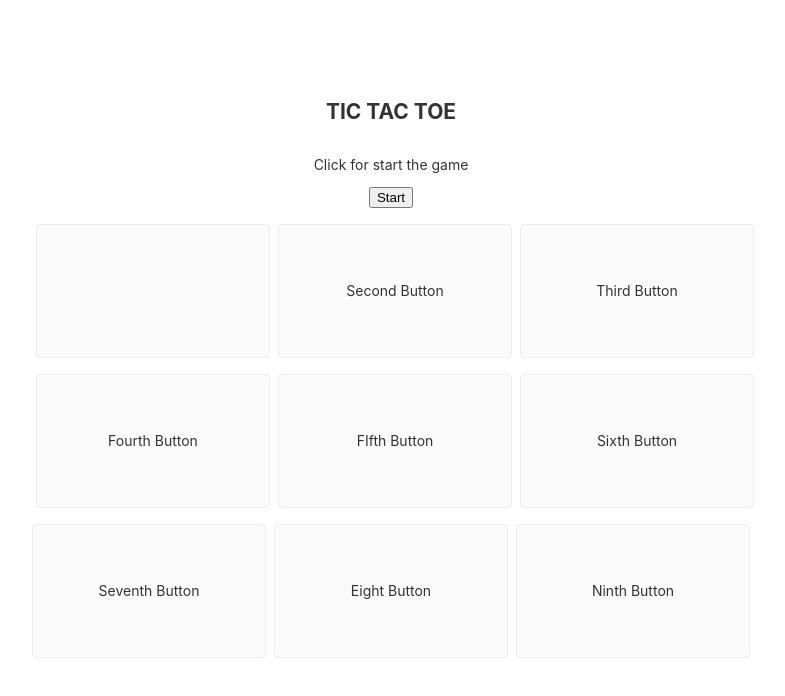
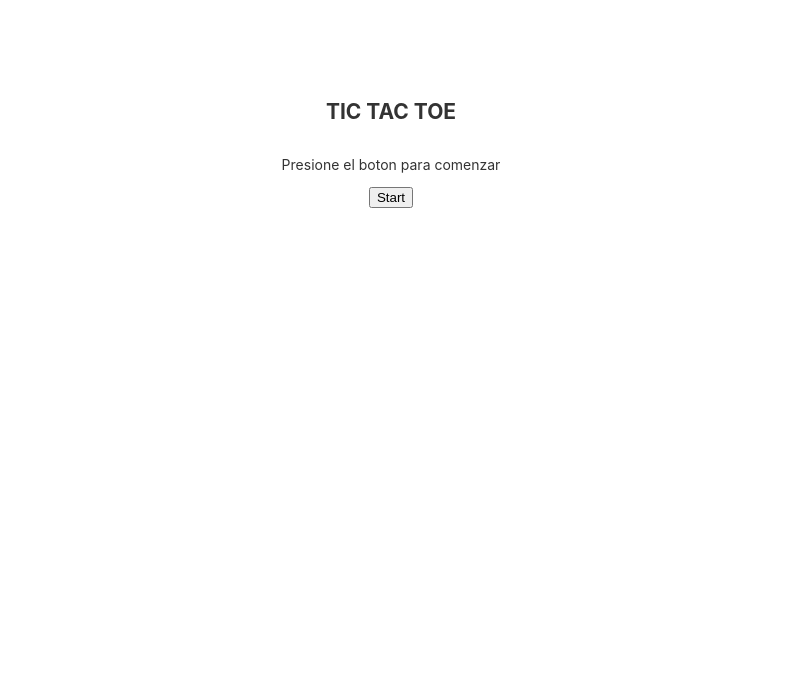
Before and after one commit to Spkspeed/tic-tac-toe, an Angular app in the folder my-game/: page / in a window 1280 px wide. Shown: the top 696 px of the page, without its empty margins (249-1034 px from the left). Built offline with nearby package versions, Linux system fonts and the light colour scheme.

Commit message:
more details

```diff
--- a/my-game/src/app/app.component.html
+++ b/my-game/src/app/app.component.html
@@ -51,6 +51,7 @@
     align-items: center;
     transition: all 0.2s ease-in-out;
     line-height: 24px;
+
   }
 
   .card-container .card:not(:last-child) {
@@ -82,47 +83,48 @@
 
   <!-- botones -->
   <h2>TIC TAC TOE</h2>
-  <p>Click for start the game</p>
+  <p [innerHTML]="htmlStr"></p>
   <div>
-    <button (click)="clickSpan($event)" position="10" >Start</button>
+    <button (click)="startGame()" >Start</button>
   </div>
 
-  <div class="card-container">
-    <a class="card" position="0">
+  <div *ngIf="this.game.gameStatus === 1" class="card-container">
+    <a (click)="clickSpan($event)" class="card" position="0">
       <span></span>
     </a>
 
-    <a  class="card" position="1">
+    <a (click)="clickSpan($event)" class="card" position="1">
       <span>Second Button</span>
     </a>
 
-    <a class="card" position="2">
+    <a (click)="clickSpan($event)" class="card" position="2">
       <span>Third Button</span>
     </a>
 
-    <a  class="card" position="3">
+    <a (click)="clickSpan($event)" class="card" position="3">
       <span>Fourth Button</span>
     </a>
 
-    <a  class="card" position="4">
+    <a (click)="clickSpan($event)" class="card" position="4">
       <span>FIfth Button</span>
     </a>
 
-    <a class="card" position="5">
+    <a (click)="clickSpan($event)" class="card" position="5">
       <span>Sixth Button</span>
     </a>
 
-    <a class="card" position="6">
+    <a (click)="clickSpan($event)" class="card" position="6">
       <span>Seventh Button</span>
     </a>
 
-    <a class="card" position="8">
+    <a (click)="clickSpan($event)" class="card" position="8">
       <span>Eight Button</span>
     </a>
 
-    <a class="card" position="9">
+    <a (click)="clickSpan($event)" class="card" position="9">
       <span>Ninth Button</span>
     </a>
+
   </div>
 
 </div>
--- a/my-game/src/app/app.component.ts
+++ b/my-game/src/app/app.component.ts
@@ -12,9 +12,12 @@ export class AppComponent implements OnInit{
 constructor(public game: GameLogic){
 
 }
-
+htmlStr: string = 'Presione el boton para comenzar'
 startGame(): void{
   this.game.gameStart();
+  this.htmlStr = 'El turno es del jugador ' + this.game.currentTurn;
+
+
 }
 Onclick(event: any){
 }
--- a/my-game/src/app/game-logic.ts
+++ b/my-game/src/app/game-logic.ts
@@ -21,5 +21,9 @@ export class GameLogic {
         return startPlayer;
     }
 
+    setSpan(position: number, value: number): void{
+        this.gameField[position] = value;
+    }
+
 
 }
```
